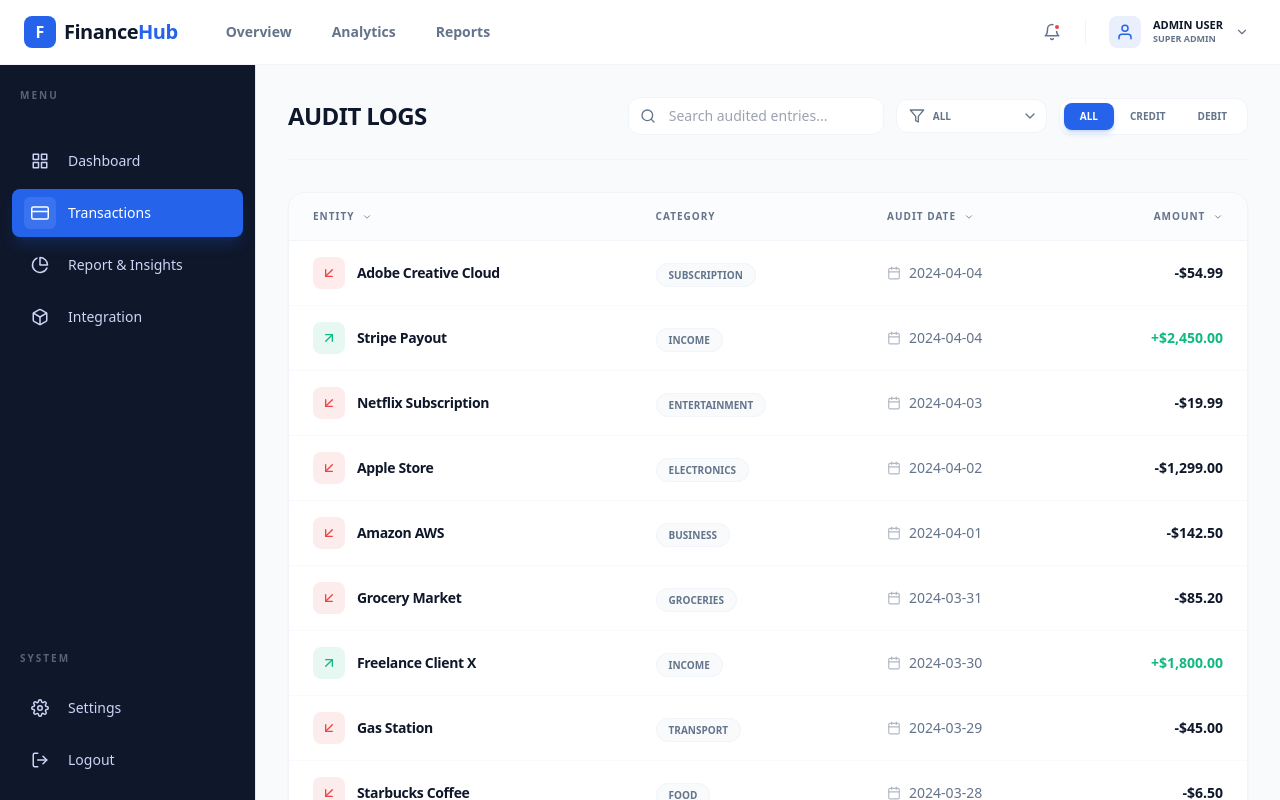
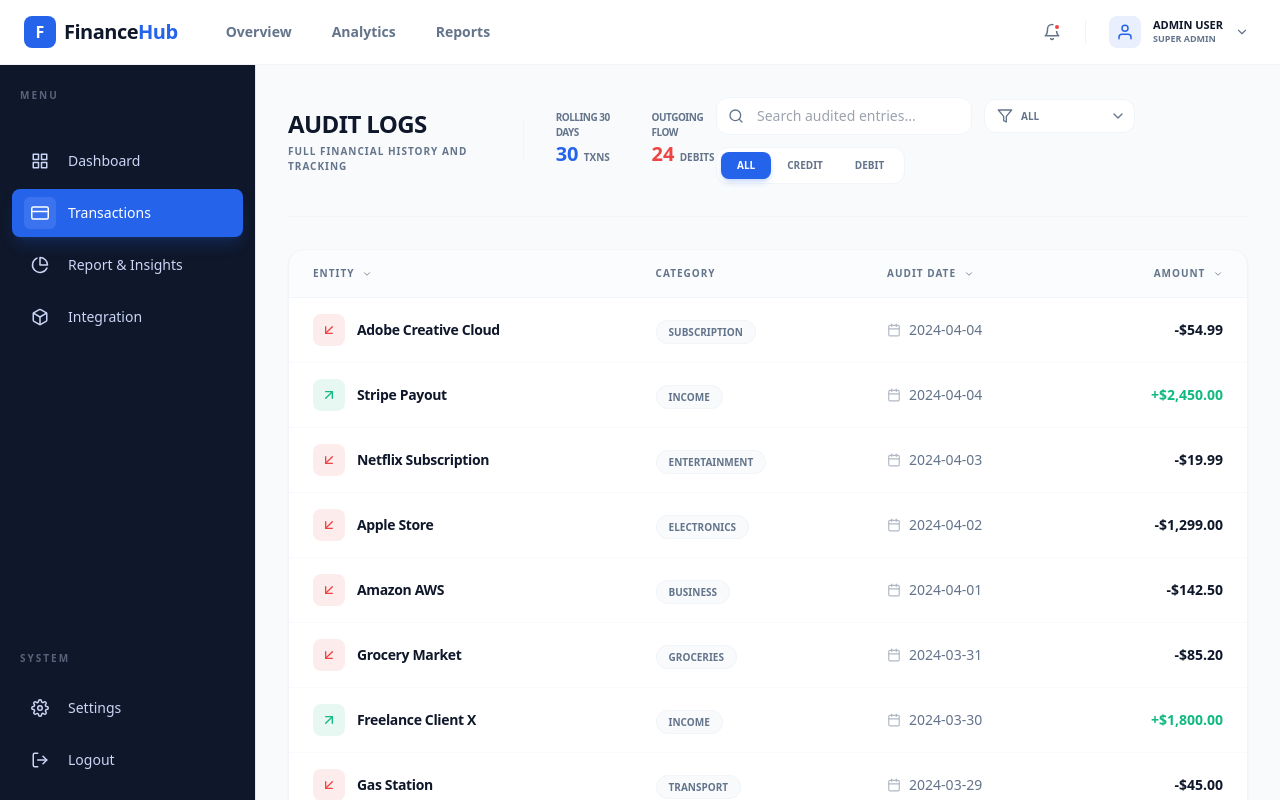
Before and after one commit to nayaknishant656/financedashboardd, a React (Create React App) app: page /transactions in a window 1280 px wide. Built offline with nearby package versions, Linux system fonts and the light colour scheme.

Commit message:
transection and then Dashboardstats.json for the Complete Cards with Suitable JSON data

```diff
--- a/package.json
+++ b/package.json
@@ -11,8 +11,11 @@
     "@testing-library/jest-dom": "^6.9.1",
     "@testing-library/react": "^16.3.2",
     "@testing-library/user-event": "^13.5.0",
+    "apexcharts": "^5.10.4",
     "chart.js": "^4.5.1",
+    "primereact": "^10.9.7",
     "react": "^19.2.4",
+    "react-apexcharts": "^2.1.0",
     "react-chartjs-2": "^5.3.1",
     "react-dom": "^19.2.4",
     "react-icons": "^5.6.0",
--- a/src/components/layout/Outlet/Transactions.jsx
+++ b/src/components/layout/Outlet/Transactions.jsx
@@ -59,11 +59,40 @@ export default function Transactions() {
         });
     };
 
+    // Calculate 30-day metrics
+    const stats30Days = useMemo(() => {
+        const thirtyDaysAgo = new Date('2024-04-05');
+        thirtyDaysAgo.setDate(thirtyDaysAgo.getDate() - 30);
+
+        const recent = dashboardStats.transactionHistory.filter(tx => new Date(tx.date) >= thirtyDaysAgo);
+        const outgoing = recent.filter(tx => tx.type === 'debit').length;
+
+        return { total: recent.length, outgoing };
+    }, []);
+
     return (
         <div className="p-8 bg-background min-h-[calc(100vh-64px)]">
             <div className="max-w-[1400px] mx-auto">
-                <div className="flex flex-col md:flex-row md:items-center justify-between mb-8 space-y-4 md:space-y-0 border-b border-divider pb-6">
-                    <h1 className="text-2xl font-black text-text-primary tracking-tight uppercase">Audit Logs</h1>
+                <div className="flex flex-col lg:flex-row lg:items-center justify-between mb-8 space-y-6 lg:space-y-0 border-b border-divider pb-8">
+                    <div className="flex items-center space-x-8">
+                        <div>
+                            <h1 className="text-2xl font-black text-text-primary tracking-tight uppercase">Audit Logs</h1>
+                            <p className="text-[10px] font-bold text-text-secondary uppercase tracking-widest mt-1">Full financial history and tracking</p>
+                        </div>
+
+                        <div className="h-10 w-px bg-divider hidden sm:block"></div>
+
+                        <div className="hidden sm:flex items-center space-x-8">
+                            <div className="flex flex-col">
+                                <span className="text-[10px] font-black text-text-secondary uppercase tracking-tighter">Rolling 30 Days</span>
+                                <span className="text-xl font-black text-primary">{stats30Days.total} <span className="text-[10px] text-text-secondary font-bold">TXNS</span></span>
+                            </div>
+                            <div className="flex flex-col">
+                                <span className="text-[10px] font-black text-text-secondary uppercase tracking-tighter">Outgoing Flow</span>
+                                <span className="text-xl font-black text-danger">{stats30Days.outgoing} <span className="text-[10px] text-text-secondary font-bold">DEBITS</span></span>
+                            </div>
+                        </div>
+                    </div>
 
                     <div className="flex flex-wrap items-center gap-3">
                         {/* Search Bar */}
--- a/src/pages/dashboard/data/dashboardStats.json
+++ b/src/pages/dashboard/data/dashboardStats.json
@@ -1,4 +1,84 @@
 {
+    "savingsInsights": {
+        "past3MonthsSaved": 15400,
+        "past3MonthsSpent": 8200,
+        "potentialSavings": 4500
+    },
+    "votesTurnout": [
+        {
+            "country": "Belgium",
+            "turnout": 88
+        },
+        {
+            "country": "Sweden",
+            "turnout": 87
+        },
+        {
+            "country": "Germany",
+            "turnout": 76
+        },
+        {
+            "country": "Ireland",
+            "turnout": 50
+        },
+        {
+            "country": "Luxembourg",
+            "turnout": 89
+        }
+    ],
+    "financeInsights": {
+        "portfolioSummary": {
+            "totalValue": "$124,592.00",
+            "netReturn": "+14.2%",
+            "dividendYield": "3.4%",
+            "riskProfile": "Aggressive",
+            "volatility": "High"
+        },
+        "assetAllocation": [
+            {
+                "category": "Equity",
+                "value": 65,
+                "color": "#2563EB"
+            },
+            {
+                "category": "Fixed Income",
+                "value": 20,
+                "color": "#10B981"
+            },
+            {
+                "category": "Crypto",
+                "value": 10,
+                "color": "#F59E0B"
+            },
+            {
+                "category": "Cash",
+                "value": 5,
+                "color": "#64748B"
+            }
+        ],
+        "monthlyPnL": [
+            {
+                "month": "Jan",
+                "profit": 4200,
+                "loss": 1200
+            },
+            {
+                "month": "Feb",
+                "profit": 3500,
+                "loss": 1500
+            },
+            {
+                "month": "Mar",
+                "profit": 5100,
+                "loss": 900
+            },
+            {
+                "month": "Apr",
+                "profit": 4800,
+                "loss": 2100
+            }
+        ]
+    },
     "summary": [
         {
             "title": "Total Balance",
@@ -223,6 +303,242 @@
             "type": "credit",
             "date": "2024-03-25",
             "category": "Investment"
+        },
+        {
+            "id": 13,
+            "company": "Coffee Day",
+            "amount": 4.50,
+            "type": "debit",
+            "date": "2024-03-24",
+            "category": "Food"
+        },
+        {
+            "id": 14,
+            "company": "Udemy Courses",
+            "amount": 12.99,
+            "type": "debit",
+            "date": "2024-03-23",
+            "category": "Education"
+        },
+        {
+            "id": 15,
+            "company": "Microsoft Azure",
+            "amount": 89.00,
+            "type": "debit",
+            "date": "2024-03-22",
+            "category": "Business"
+        },
+        {
+            "id": 16,
+            "company": "Spotify Music",
+            "amount": 9.99,
+            "type": "debit",
+            "date": "2024-03-21",
+            "category": "Entertainment"
+        },
+        {
+            "id": 17,
+            "company": "Walmart Grocery",
+            "amount": 112.30,
+            "type": "debit",
+            "date": "2024-03-20",
+            "category": "Groceries"
+        },
+        {
+            "id": 18,
+            "company": "Bonus Salary",
+            "amount": 500.00,
+            "type": "credit",
+            "date": "2024-03-19",
+            "category": "Income"
+        },
+        {
+            "id": 19,
+            "company": "Electric Bill",
+            "amount": 75.00,
+            "type": "debit",
+            "date": "2024-03-18",
+            "category": "Utilities"
+        },
+        {
+            "id": 20,
+            "company": "Water Bill",
+            "amount": 30.00,
+            "type": "debit",
+            "date": "2024-03-17",
+            "category": "Utilities"
+        },
+        {
+            "id": 21,
+            "company": "Internet Fiber",
+            "amount": 49.99,
+            "type": "debit",
+            "date": "2024-03-16",
+            "category": "Utilities"
+        },
+        {
+            "id": 22,
+            "company": "Uber Ride",
+            "amount": 15.60,
+            "type": "debit",
+            "date": "2024-03-15",
+            "category": "Transport"
+        },
+        {
+            "id": 23,
+            "company": "Zomato Food",
+            "amount": 22.40,
+            "type": "debit",
+            "date": "2024-03-14",
+            "category": "Food"
+        },
+        {
+            "id": 24,
+            "company": "Rent Payment",
+            "amount": 1200.00,
+            "type": "debit",
+            "date": "2024-03-13",
+            "category": "Rent"
+        },
+        {
+            "id": 25,
+            "company": "Stock Profit",
+            "amount": 450.00,
+            "type": "credit",
+            "date": "2024-03-12",
+            "category": "Investment"
+        },
+        {
+            "id": 26,
+            "company": "H&M Apparel",
+            "amount": 65.00,
+            "type": "debit",
+            "date": "2024-03-11",
+            "category": "Luxury"
+        },
+        {
+            "id": 27,
+            "company": "Gym Supps",
+            "amount": 34.00,
+            "type": "debit",
+            "date": "2024-03-10",
+            "category": "Health"
+        },
+        {
+            "id": 28,
+            "company": "Amazon Prime",
+            "amount": 14.99,
+            "type": "debit",
+            "date": "2024-03-09",
+            "category": "Subscription"
+        },
+        {
+            "id": 29,
+            "company": "Freelance BonusX",
+            "amount": 300.00,
+            "type": "credit",
+            "date": "2024-03-08",
+            "category": "Income"
+        },
+        {
+            "id": 30,
+            "company": "Domain Reg",
+            "amount": 10.00,
+            "type": "debit",
+            "date": "2024-03-07",
+            "category": "Business"
         }
-    ]
+    ],
+    "insightsData": {
+        "day": [
+            [
+                1712188800000,
+                4200000
+            ],
+            [
+                1712217600000,
+                4500000
+            ],
+            [
+                1712246400000,
+                4100000
+            ],
+            [
+                1712275200000,
+                4800000
+            ]
+        ],
+        "month": [
+            [
+                1711929600000,
+                3800000
+            ],
+            [
+                1712016000000,
+                4200000
+            ],
+            [
+                1712102400000,
+                4500000
+            ],
+            [
+                1712188800000,
+                4000000
+            ],
+            [
+                1712275200000,
+                4900000
+            ]
+        ],
+        "year": [
+            [
+                1672531200000,
+                2500000
+            ],
+            [
+                1675209600000,
+                3200000
+            ],
+            [
+                1677628800000,
+                3800000
+            ],
+            [
+                1680307200000,
+                4100000
+            ],
+            [
+                1682899200000,
+                4500000
+            ],
+            [
+                1685577600000,
+                4800000
+            ],
+            [
+                1688169600000,
+                5100000
+            ],
+            [
+                1690848000000,
+                5400000
+            ],
+            [
+                1693526400000,
+                5800000
+            ],
+            [
+                1696118400000,
+                6100000
+            ],
+            [
+                1698796800000,
+                6500000
+            ],
+            [
+                1701388800000,
+                6800000
+            ]
+        ]
+    }
 }
```
